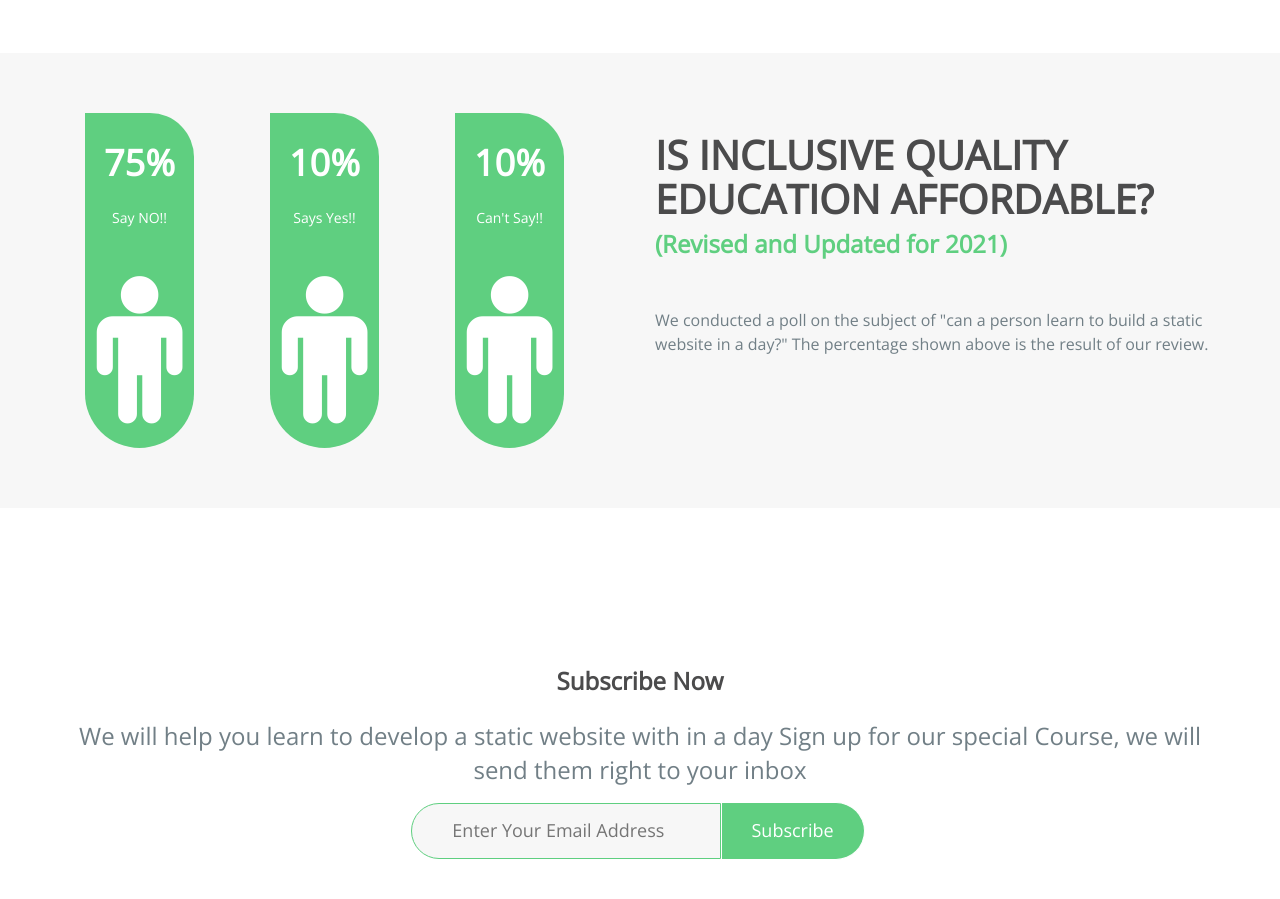
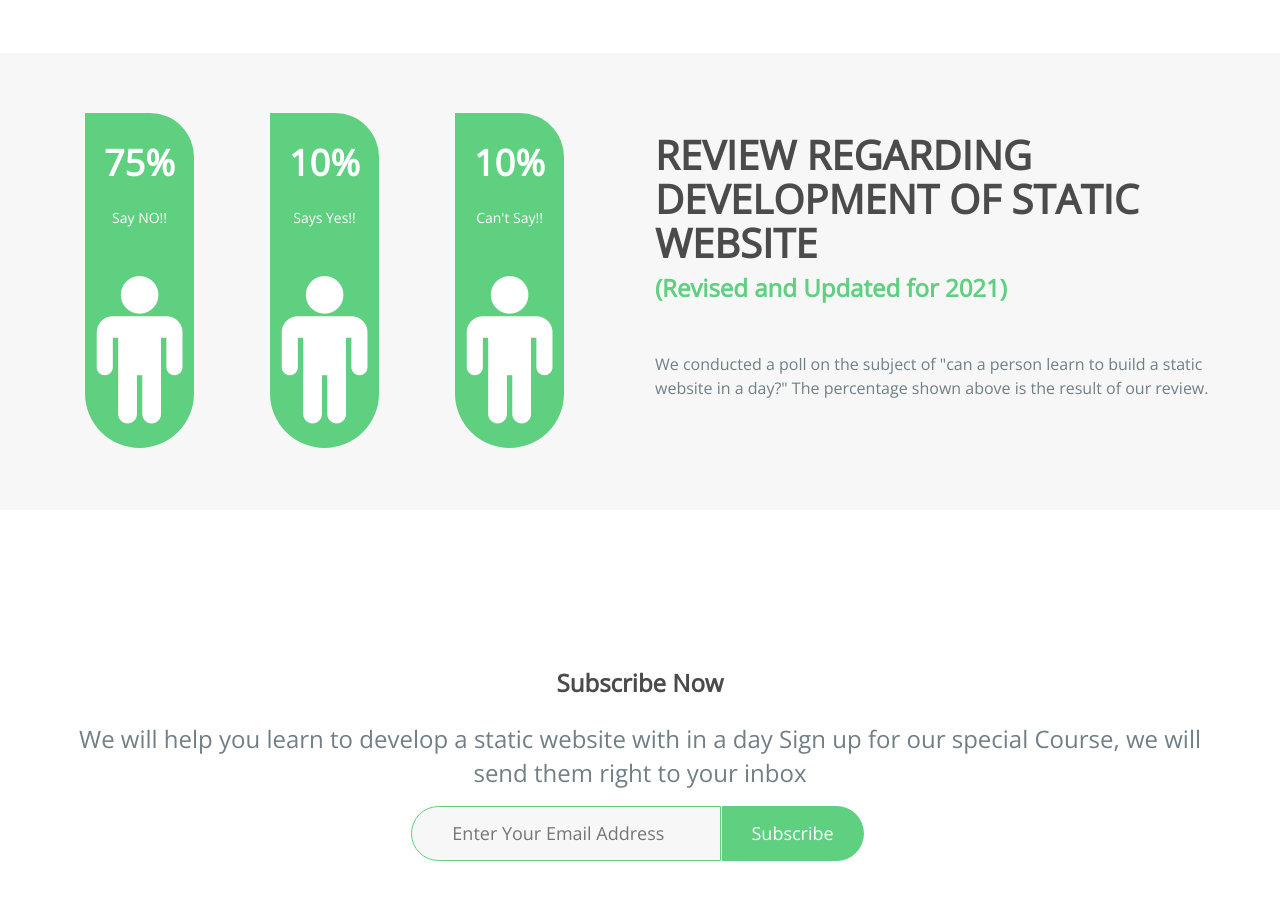
Before and after one commit to balakumaran1303/guideaholic, a plain HTML site: page index.html in a window 1280 px wide. Shown: the part 1160-2059 px from the top of the page. Drawn offline with nearby package versions, Linux system fonts and the light colour scheme; a web font is replaced by a local one.

Commit message:
text change

```diff
--- a/index.html
+++ b/index.html
@@ -173,7 +173,7 @@
             <div class="detail-info">
               <hgroup>
                 <h3 class="det-txt">
-                  Is inclusive quality education affordable?
+                  Review Regarding Development of Static website
                 </h3>
                 <h4 class="sm-txt">(Revised and Updated for 2021)</h4>
               </hgroup>
```
